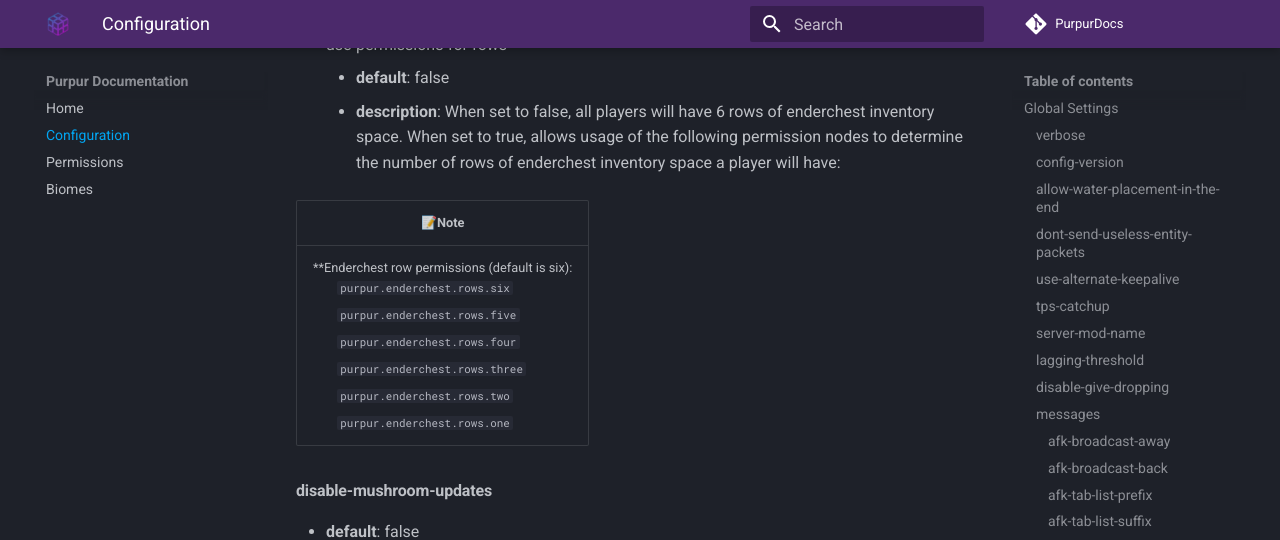
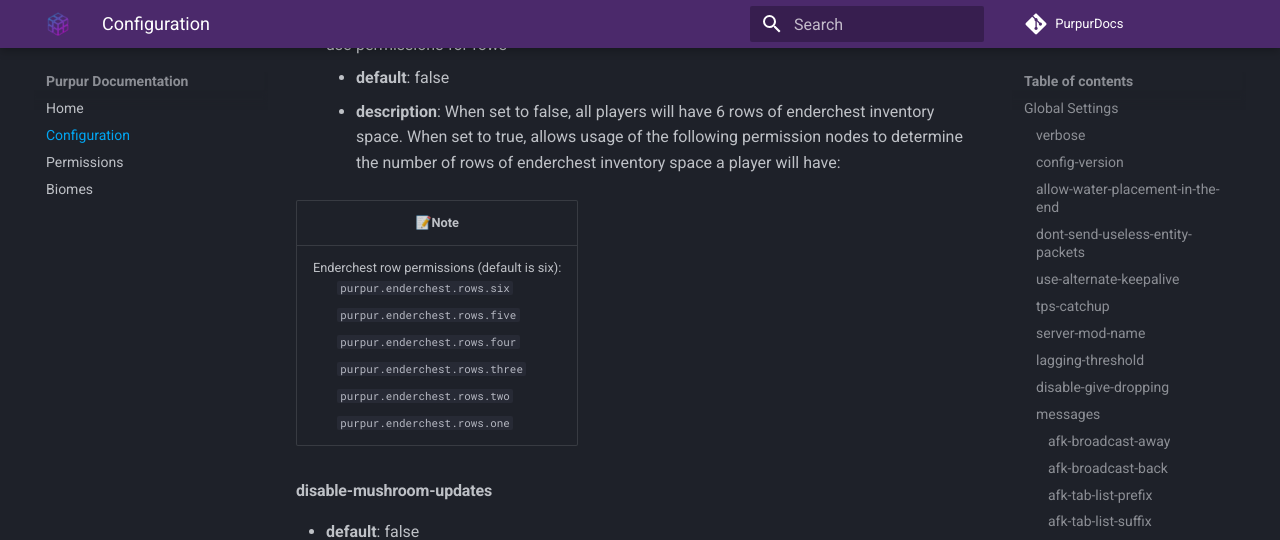
Before and after one commit to PurpurMC/PurpurDocs, an MkDocs documentation site: the page built from docs/Configuration.md, in a window 1280 px wide and 900 px high, scrolled down 3775 px. Shown: the top 540 px of the window. Built offline with MkDocs 1.6.1 and Material for MkDocs 9.7.7, drawn with Linux system fonts in a browser that asks for light colours; comment, search, counter and statistics services are not loaded.

Commit message:
Remove typo

```diff
--- a/docs/Configuration.md
+++ b/docs/Configuration.md
@@ -112,7 +112,7 @@ Requires the `bukkit.command.demo` permission ([Permissions](Permissions))
     </thead>
     <tbody>
         <tr>
-            <td>**Enderchest row permissions (default is six):
+            <td>Enderchest row permissions (default is six):
                 <ul>
                     <li style="list-style-type: none"><code> purpur.enderchest.rows.six </code></li>
                     <li style="list-style-type: none"><code> purpur.enderchest.rows.five </code></li>
```
